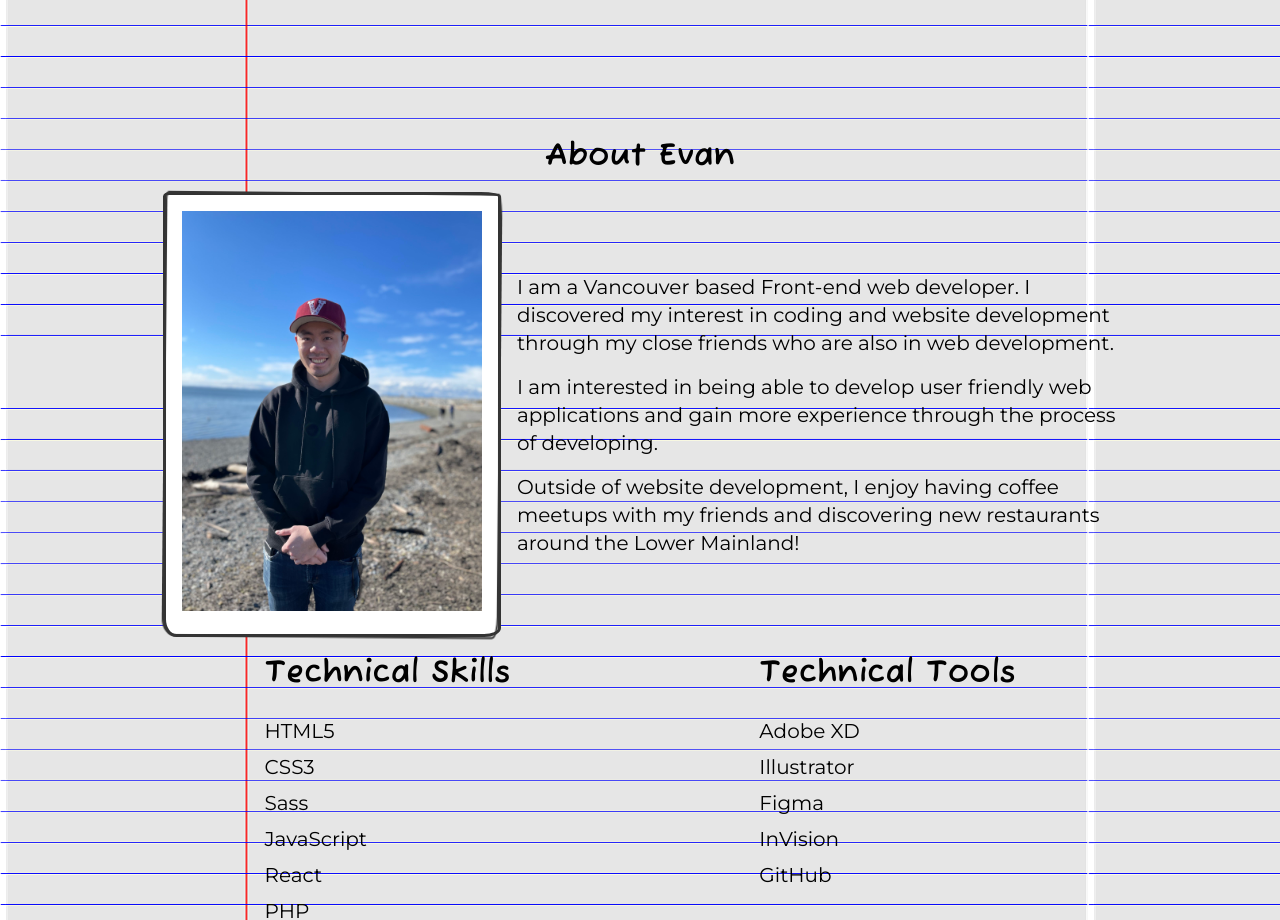
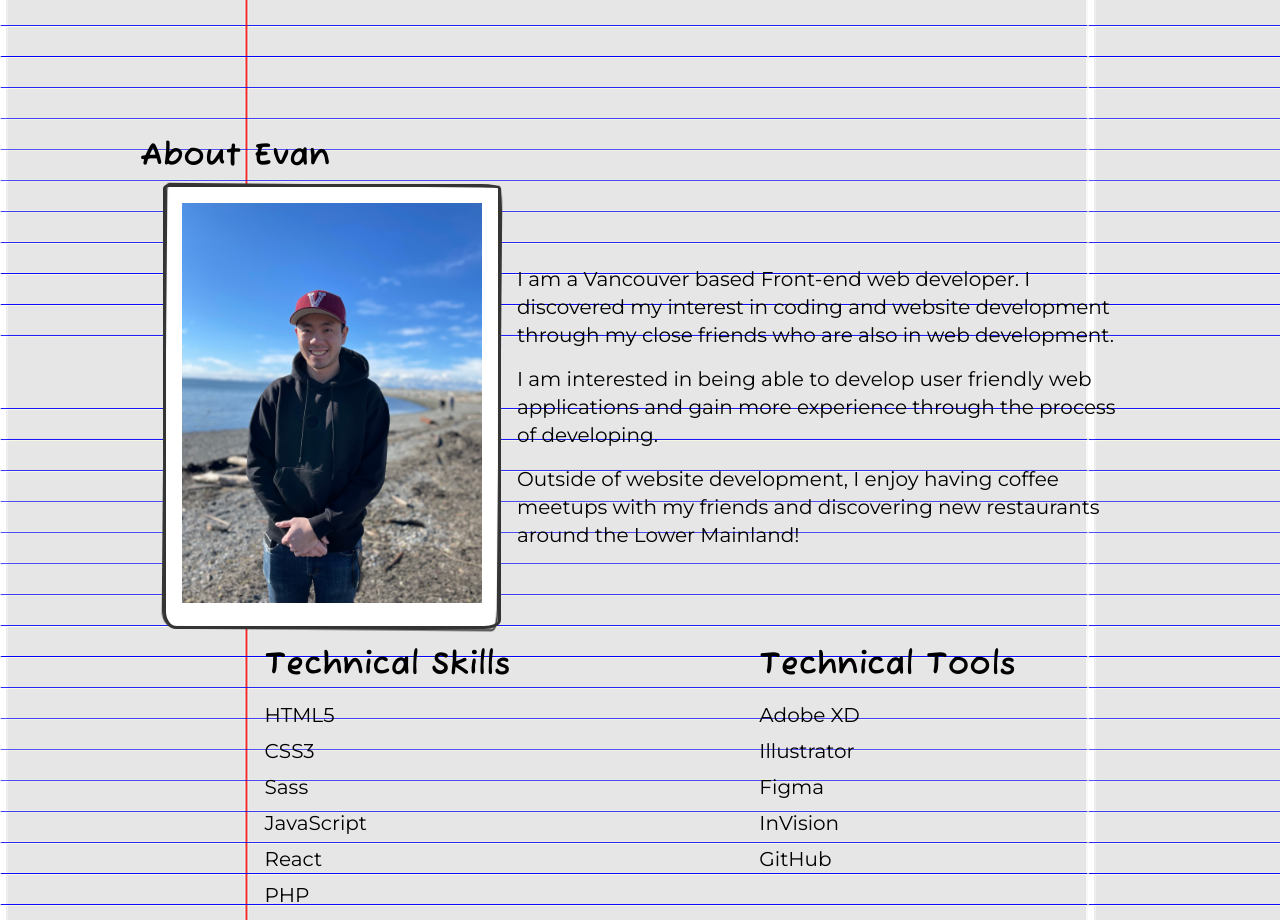
Before and after one commit to eliao13/web-portfolio-project, a React (Create React App) app: page / in a window 1280 px wide. Shown: the part 840-1760 px from the top of the page. Built offline with nearby package versions, Linux system fonts and the light colour scheme.

Commit message:
minor fix on h2 in about

```diff
--- a/src/styles/_about.scss
+++ b/src/styles/_about.scss
@@ -10,7 +10,7 @@
 
   h2 {
     padding: 1rem 0;
-    text-align: center;
+    padding-bottom: 0.5rem;
   }
 
   img {
```
